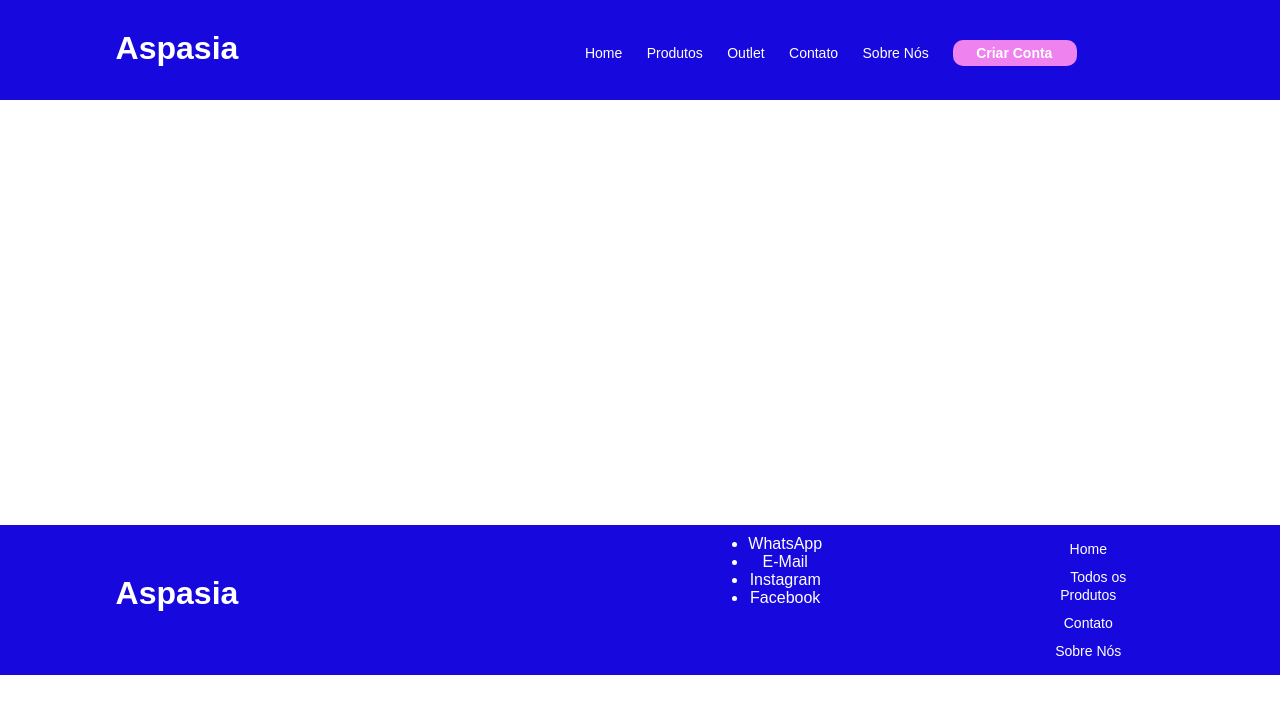
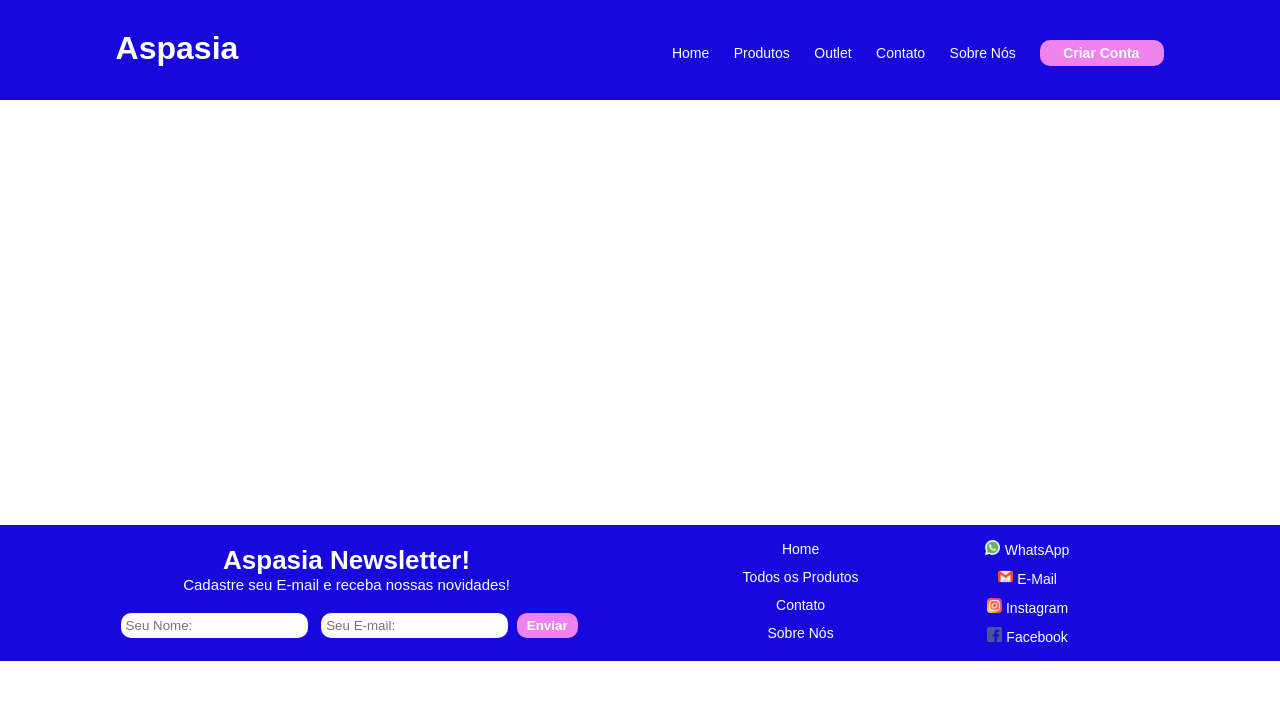
Before and after one commit to fabiocolla1203/projetoAspasia, a plain HTML site: page index.html in a window 1280 px wide. Drawn offline with Linux system fonts and the light colour scheme.

Commit message:
footer atualizado 19-07-2022

```diff
--- a/index.html
+++ b/index.html
@@ -29,17 +29,13 @@
     <footer>
             <div class="center">
                 <div class="logo-footer">
-                    <h1>Aspasia</h1>
+                    <h1>Aspasia Newsletter!</h1>
+                    <p>Cadastre seu E-mail e receba nossas novidades!</p>
+                    <input type="text" placeholder="Seu Nome:">
+                    <input type="email" placeholder="Seu E-mail:">
+                    <button type="submit">Enviar</button>
                 </div>
 
-                <div id="social-media">
-                    <ul>
-                        <li>WhatsApp</li>
-                        <li>E-Mail</li>
-                        <li>Instagram</li>
-                        <li>Facebook</li>
-                    </ul>
-                </div>
                 <div id="menu-footer">
                     <ul>
                         <li><a href="#">Home</a></li>
@@ -48,6 +44,26 @@
                         <li><a href="#">Sobre Nós</a></li>
                     </ul>
                 </div>
+                <div id="social-media">
+                    <ul>
+                        <li>
+                            <img src="img/whatsapp.png" alt="">
+                            <a href="#">WhatsApp</a>
+                        </li>
+                        <li>
+                            <img src="img/gmail.png" alt="">
+                            <a href="#">E-Mail</a>
+                        </li>
+                        <li>
+                            <img src="./img/instagram.png" alt="">
+                            <a href="#">Instagram</a>
+                        </li>
+                        <li>
+                            <img src="./img/facebook.png" alt="">
+                            <a href="#">Facebook</a>
+                        </li>
+                    </ul>
+                </div>
             </div>
 
     </footer>
--- a/style.css
+++ b/style.css
@@ -28,7 +28,7 @@ header {
 }
 
 .menu {
-    width: 80%;
+    width: 100%;
     text-align: right;
     padding-top: 40px;
 }
@@ -66,17 +66,49 @@ main {
 }
 
 footer {
+    width: 100%;
     background-color: rgb(23, 9, 221);
     color: white;
+    display: inline-block;
 }
 
 .logo-footer {
-    padding-top: 50px;
+    padding-top: 20px;
+    font-size: 13px;
+    text-align: center;
+}
+
+.logo-footer p {
+    font-size: 15px;
+    text-align: center;
+}
+
+.logo-footer input {
+    padding: 5px 5px;
+    margin: 5px;
+    margin-top: 20px;
+    border-radius: 10px;
+    border: none    ;
+}
+
+.logo-footer button {
+    border: none;
+    border-radius: 10px;
+    padding: 5px 10px;
+    color: white;
+    font-weight: bolder;
+    background-color: violet;
+    transition: 0.4s;
+}
+
+.logo-footer button:hover {
+    color: rgb(56, 8, 56);;
 }
 
 #menu-footer {
     text-align: center;
-    margin-left: 200px;
+    margin-left: 150px;
+    margin-right: auto;
     padding: 10px;
 }
 
@@ -99,6 +131,26 @@ footer {
 
 #social-media {
     text-align: center;
-    margin-left: 500px;
     padding: 10px;
 }
+
+#social-media li {
+    list-style-type: none;
+    padding: 5px;
+}
+
+#social-media li img {
+    width: 15px;
+}
+
+#social-media li a {
+    color: #ffffff;
+    font-size: 14px;
+    text-decoration: none;
+    margin-right: 80px;
+    transition: 0.4s;
+}
+
+#social-media a:hover {
+    color: #007bff;
+}
```
